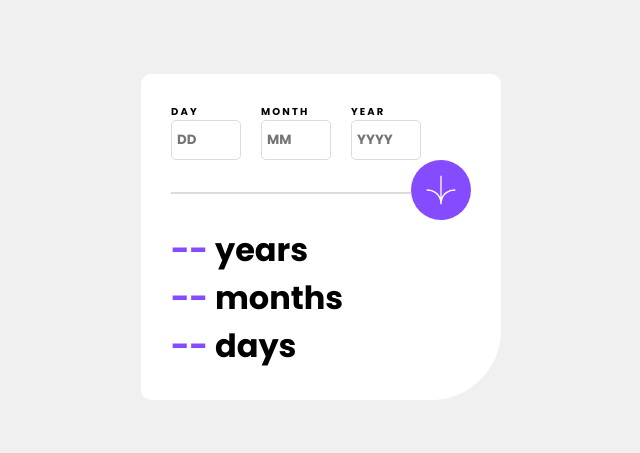
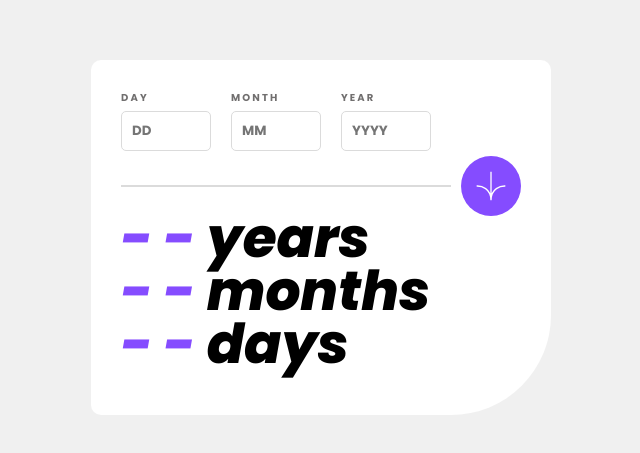
Before and after one commit to Riquelme3m/iJunior-Age-Calculator, a React (Vite) app in the folder age-calculator/: page / in a window 1280 px wide. Shown: the part 163-616 px from the top of the page, without its empty margins (319-959 px from the left). Built offline with nearby package versions, Linux system fonts and the light colour scheme.

Commit message:
CSS customization done

```diff
--- a/age-calculator/public/fonts/fonts.css
+++ b/age-calculator/public/fonts/fonts.css
@@ -2,6 +2,12 @@
     font-family: Poppins;
     src: url(./Poppins-Regular.ttf);
     font-weight: normal;
+}
+@font-face {
+    font-family: Poppins;
+    src: url(./Poppins-Italic.ttf);
+    font-weight: normal;
+    font-style: italic;
 }
 
 @font-face {
@@ -11,7 +17,15 @@
 }
 
 @font-face {
+    font-family: 'Poppins';
+    src: url(./Poppins-ExtraBold.ttf) format('truetype');
+    font-weight: 800;
+    font-style: normal;
+}
+
+@font-face {
     font-family: Poppins;
-    src: url(./Poppins-ExtraBold.ttf);
+    src: url(./Poppins-ExtraBoldItalic.ttf);
     font-weight: 800;
+    font-style: italic;
 }
--- a/age-calculator/src/App.jsx
+++ b/age-calculator/src/App.jsx
@@ -13,9 +13,9 @@ function App() {
    const [day, setDay] = useState();
    const [month, setMonth] = useState();
    const [year, setYear] = useState();
-   const [calculatedYears, setCalculatedYears] = useState("--");
-   const [calculatedMonths, setCalculatedMonths] = useState("--");
-   const [calculatedDays, setCalculatedDays] = useState("--");
+   const [calculatedYears, setCalculatedYears] = useState("- -");
+   const [calculatedMonths, setCalculatedMonths] = useState("- -");
+   const [calculatedDays, setCalculatedDays] = useState("- -");
    const [errors, setErrors] = useState({ day: "", month: "", year: "" });
 
 
--- a/age-calculator/src/components/ButtonCalculate/ButtonCalculate.css
+++ b/age-calculator/src/components/ButtonCalculate/ButtonCalculate.css
@@ -3,6 +3,8 @@
     border: none;
     border-radius: 50%;
     cursor: pointer;
+    width: 60px;
+    height: 60px;
 }
 
 #arrow {
--- a/age-calculator/src/components/Display/Display.css
+++ b/age-calculator/src/components/Display/Display.css
@@ -1,8 +1,11 @@
 .display-item {
-    font-size: 32px;
+    font-size: 55px;
     font-weight: 800;
+    font-style: italic;
+    font-family: 'Poppins', sans-serif; /* ensure font family is explicitly set */
 }
 
 .number {
+    height: fit-content;
     color: var(--Purple);
 }
--- a/age-calculator/src/components/Input/Input.css
+++ b/age-calculator/src/components/Input/Input.css
@@ -1,22 +1,45 @@
-
+.input-container p{
+    color: var(--Smokey-grey);
+    font-weight: bold;
+}
 .input-container input{
     appearance: none;
     -webkit-appearance: none;
     -moz-appearance: none;
     outline: none;
-    margin: 0;
-    padding-left: 5px;
+    margin: 5px 0 5px 0;
+    padding-left: 10px;
     box-sizing: border-box;
-    width: 70px;
+    width: 90px;
     height: 40px;
     border: 1px solid var(--Light-grey);
     border-radius: 5px;
+    font-weight: bold;
 }
 
 .input-container input:focus {
     border: 1px solid var(--Purple);
 }
 
-.error-message {
-    color: red;
+.input-container input[type="number"]::-webkit-inner-spin-button,
+.input-container input[type="number"]::-webkit-outer-spin-button,
+.input-container input[type="number"] {
+    -webkit-appearance: none;
+    -moz-appearance: textfield;
 }
+
+
+.error {
+    & p {
+        color: var(--Light-red) !important;
+    }
+    & input {
+        border-color: var(--Light-red);
+    }
+    & .error-message {
+        color: var(--Light-red);
+        font-size: 9px;
+        font-weight: normal;
+        font-style: italic;
+    }
+}
--- a/age-calculator/src/styles/style.css
+++ b/age-calculator/src/styles/style.css
@@ -5,26 +5,24 @@
     margin: 0;
     padding: 0;
     font-family: Poppins;
-    font-weight: bold;
 }
 
 body {
     background-color: var(--White);
-    min-height: 100vh;
+    min-height: 100dvh;
     width: 100%;
     display: flex;
     justify-content: center;
     align-items: center;
 }
-/*Font size input : 32px*/
 
 .main-container {
     display: flex;
     flex-direction: column;
     background-color: white;
     padding: 30px;
-    width: 300px;
-    border-radius: 10px 10px 70px 10px;
+    width: 400px;
+    border-radius: 10px 10px 100px 10px;
 }
 
 .date-inputs {
@@ -37,11 +35,53 @@ body {
     display: flex;
     flex-direction: row;
     align-items: center;
-    gap: -10px;
+    gap: 10px;
+    position: relative;
 
     & hr {
         width: 100%;
         height: 0;
         border: 0.5px solid var(--Light-grey);
     }
+
+    & button {
+        position: relative;
+        right: 0;
+        transition: all 0.1s ease-in-out;
+    }
 }
+
+.date-display {
+    display: flex;
+    flex-direction: column;
+}
+
+.date-display > * {
+    margin-top: -30px;
+}
+
+.date-display > :first-child {
+    margin-top: -20px;
+}
+
+@media (max-width: 470px) {
+    .main-container {
+        min-width: 350px;
+        width: 70vw;
+        padding: 40px 20px 40px 20px;
+        box-sizing: border-box;
+    }
+    .division {
+        height: 100px;
+    }
+    .division hr {
+        width: 100%;
+    }
+    .division button {
+        position: absolute;
+        left: 50%;
+        transform: translateX(-50%);
+        transition: all 0.1s ease-in-out;
+    }
+
+}
--- a/age-calculator/src/styles/variables.css
+++ b/age-calculator/src/styles/variables.css
@@ -1,7 +1,7 @@
 
 :root{
     --Purple : hsl(259, 100%, 65%);
-    --Light-red:hsl(0, 100%, 67%);
+    --Light-red:hsl(358deg, 81%, 64%);
     --White:hsl(0, 0%, 94%);
     --Off-white:hsl(0, 0%, 94%);
     --Light-grey:hsl(0, 0%, 86%);
```
